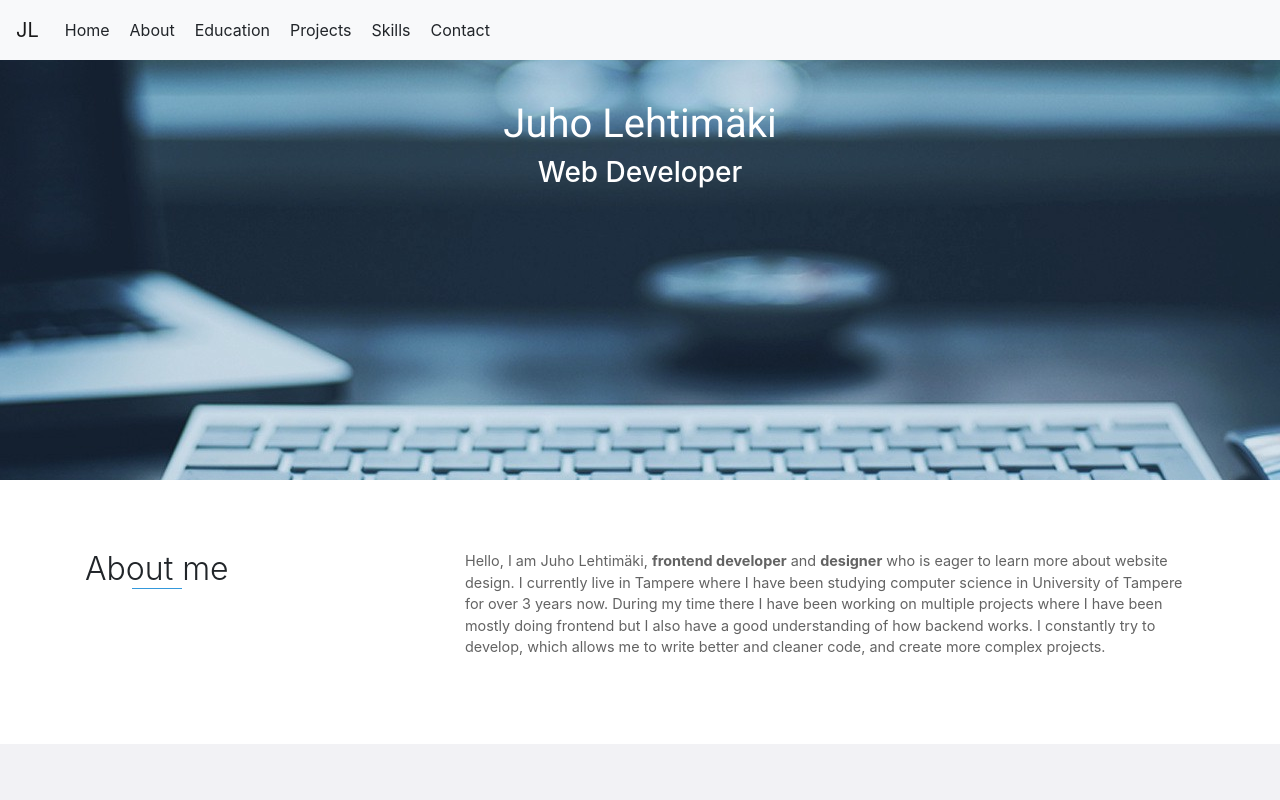
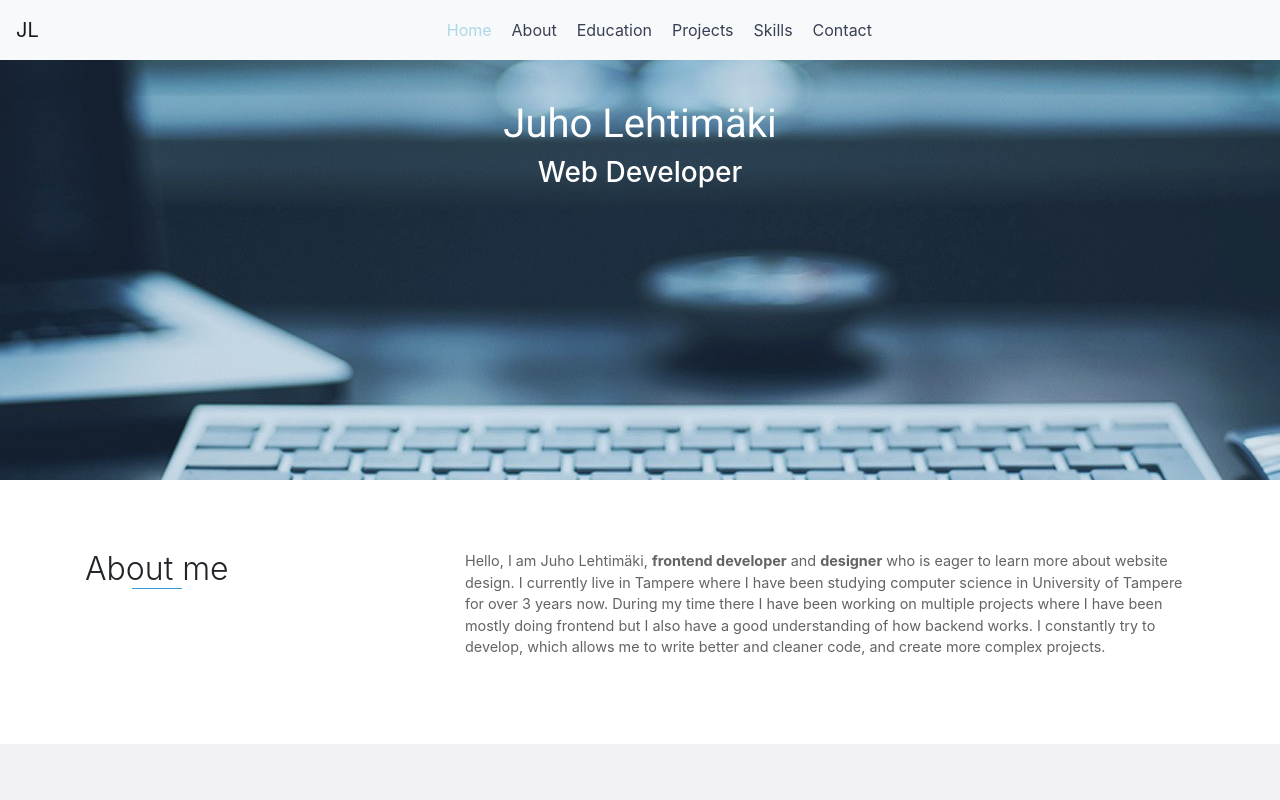
Before and after one commit to juholehtimaki/portfolio-app, a React (Create React App) app in the folder client/: page / in a window 1280 px wide. Shown: the top 800 px of the page. Built offline with nearby package versions, Linux system fonts and the light colour scheme.

Commit message:
footer and navbar fix

```diff
--- a/client/src/components/Footer.jsx
+++ b/client/src/components/Footer.jsx
@@ -20,12 +20,12 @@ export const Footer = () => {
               offset={-60}
               duration={500}
             >
-              <i class="fa fa-chevron-up" aria-hidden="true"></i>
+              <i className="fa fa-chevron-up" aria-hidden="true"></i>
             </Link>
           </div>
           <div className="col-sm-5 social">
             <a name="github-link" href="https://github.com/juholehtimaki">
-              <i class="fab fa-github" aria-hidden="true"></i>
+              <i className="fab fa-github" aria-hidden="true"></i>
             </a>
           </div>
         </div>
--- a/client/src/components/NavigationBar.jsx
+++ b/client/src/components/NavigationBar.jsx
@@ -4,7 +4,8 @@ import { Nav, Navbar } from "react-bootstrap";
 
 export const NavigationBar = props => {
   return (
-    <Navbar expand="lg" bg="light" variant="light">
+    <div id="mynavbar">
+      <Navbar className="test" expand="lg" bg="light" variant="light">
         <Navbar.Brand>JL</Navbar.Brand>
         <Navbar.Toggle aria-controls="basic-navbar-nav" />
         <Navbar.Collapse id="basic-navbar-nav">
@@ -72,5 +73,6 @@ export const NavigationBar = props => {
           </Nav>
         </Navbar.Collapse>
       </Navbar>
+    </div>
   );
 };
--- a/client/src/sass/main.scss
+++ b/client/src/sass/main.scss
@@ -290,28 +290,27 @@ footer {
   }
 }
 
-.navbar {
+#mynavbar {
+  align-items: center !important;
   position: fixed;
+  text-align: center;
+  width: 100%;
   top: 0;
-  width: 100%;
+  z-index: 5;
+  .navbar-nav {
+    margin: auto;
     a {
-    color: hotpink;
+      color: #374054;
       padding: 10px;
       &:hover {
         cursor: pointer;
         text-decoration: underline;
       }
-
-    .navbar-nav {
-      a {
-        color: hotpink;
+      &.active {
+        color: lightblue;
       }
     }
   }
-}
-
-.navbar-light .navbar-nav .nav-item.signup .nav-link {
-  color: #fff;
 }
 
 @media only screen and (max-width: 768px) {
```
Lines whose indentation alone changed are shown as unchanged.
